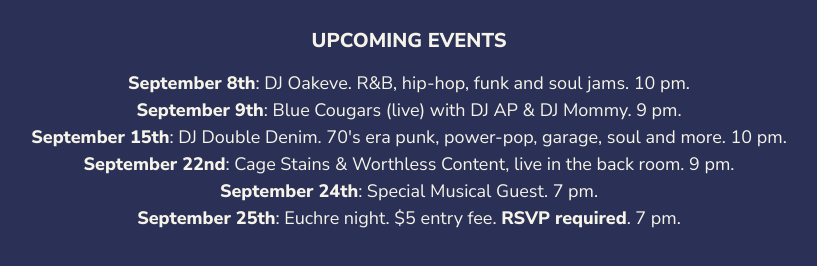
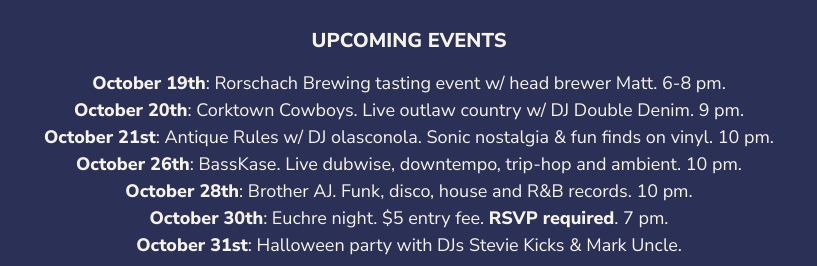
Before and after one commit to decoybar/decoybar.github.io, a plain HTML site: page index.html in a window 1280 px wide. Shown: the part 663-929 px from the top of the page, without its empty margins (231-1048 px from the left). Drawn offline with Linux system fonts and the light colour scheme.

Commit message:
Update index.html

```diff
--- a/index.html
+++ b/index.html
@@ -23,12 +23,13 @@
       <!--<p class="description">Decoy Bar is an outpost for exceptional beers in one of Toronto's oldest neighbourhoods. Our beer menu is carefully curated, covers a wide range of styles, and is ever-changing.</p>
       <p class="description">See our <a href="http://www.instagram.com/decoytoronto"><strong>Instagram</strong></a> for our latest draught list. We also carry liquor, wine and non-alcoholic beverages.</p>-->
       <p class="sectionheading"><strong>UPCOMING EVENTS</strong></p>
-      <p class="hours"><strong>September 8th</strong>: DJ Oakeve. R&B, hip-hop, funk and soul jams. 10 pm.<br>
-        <strong>September 9th</strong>: Blue Cougars (live) with DJ AP & DJ Mommy. 9 pm.<br>
-        <strong>September 15th</strong>: DJ Double Denim. 70's era punk, power-pop, garage, soul and more. 10 pm.<br>
-        <strong>September 22nd</strong>: Cage Stains & Worthless Content, live in the back room. 9 pm.<br>
-        <strong>September 24th</strong>: Special Musical Guest. 7 pm.<br>
-        <strong>September 25th</strong>: Euchre night. $5 entry fee. <a href="mailto: decoytoronto@gmail.com"><strong>RSVP required</strong></a>. 7 pm.
+      <p class="hours"><strong>October 19th</strong>: Rorschach Brewing tasting event w/ head brewer Matt. 6-8 pm.<br>
+        <strong>October 20th</strong>: Corktown Cowboys. Live outlaw country w/ DJ Double Denim. 9 pm.<br>
+        <strong>October 21st</strong>: Antique Rules w/ DJ olasconola. Sonic nostalgia & fun finds on vinyl. 10 pm.<br>
+        <strong>October 26th</strong>: BassKase. Live dubwise, downtempo, trip-hop and ambient. 10 pm.<br>
+        <strong>October 28th</strong>: Brother AJ. Funk, disco, house and R&B records. 10 pm.<br>
+        <strong>October 30th</strong>: Euchre night. $5 entry fee. <a href="mailto: decoytoronto@gmail.com"><strong>RSVP required</strong></a>. 7 pm.<br>
+        <strong>October 31st</strong>: Halloween party with DJs Stevie Kicks & Mark Uncle.
       </p>
       <p class="sectionheading"><strong>HOURS OF OPERATION</strong></p>
       <p class="hours">Mon: CLOSED<br>
```
